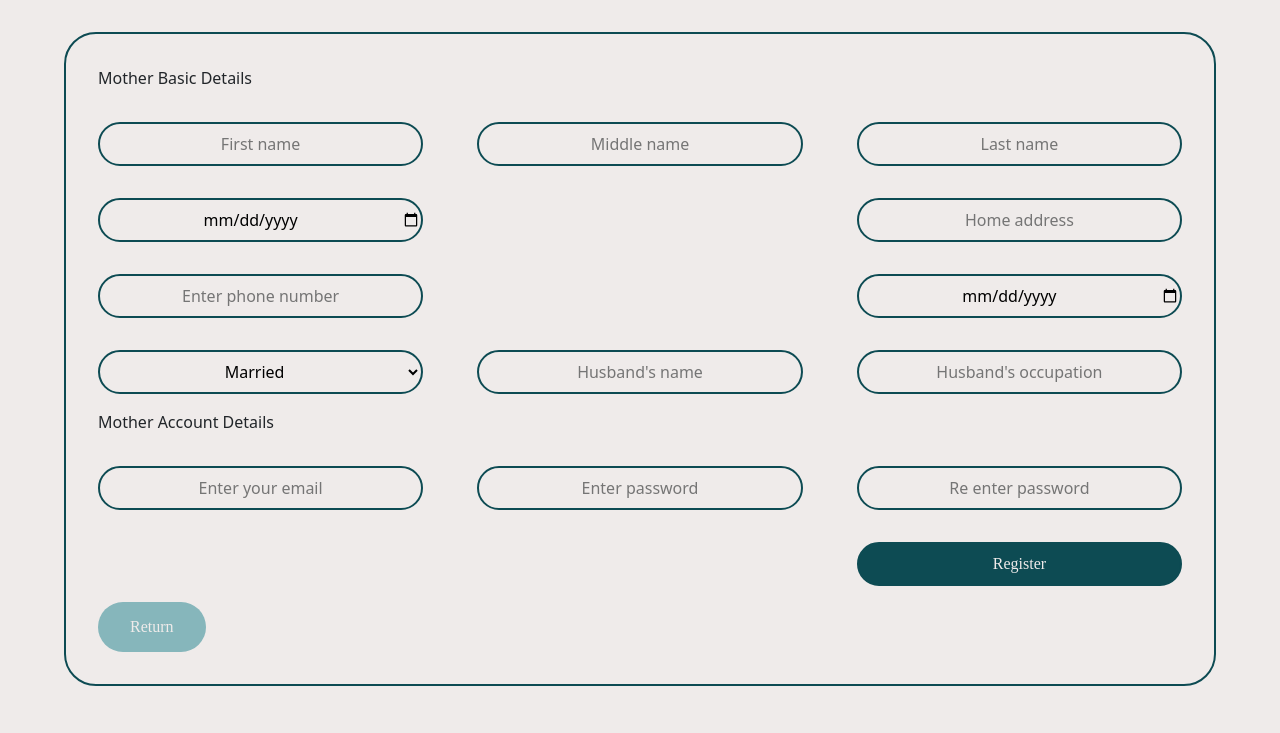
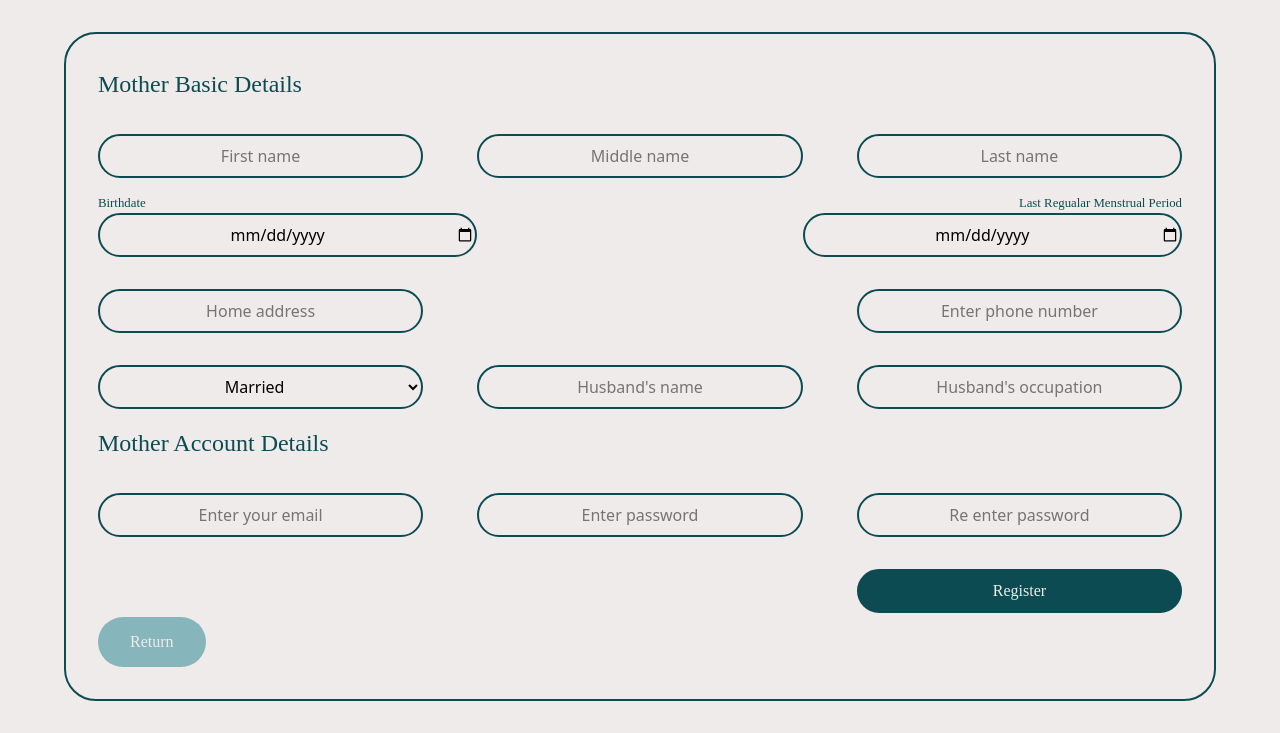
Before and after one commit to MalithGihan/Baby-Bloom-Maternity-Clinic-System, a PHP site: page /assets/pages/mama-registration.php in a window 1280 px wide. Shown: the part 128-861 px from the top of the page. Before the commit the page ends 814 px from the top, so only its background shows below. Run offline with PHP 8.4, Linux system fonts and the light colour scheme; some web fonts are replaced.

Commit message:
added simple ui changes to the mama registration page

```diff
--- a/assets/pages/mama-registration.php
+++ b/assets/pages/mama-registration.php
@@ -37,6 +37,9 @@
             .frm-row{
                 justify-content: space-between;
             }
+            .frm-col{
+                width:100%;
+            }
             input,select{
                 outline:0px;
                 border:2px solid var(--light-txt);
@@ -46,6 +49,19 @@
                 width:30%;
                 margin:1rem 0rem;
                 padding:0.5rem 0rem;
+            }
+            .frm-dt-row{
+                justify-content: space-between !important;
+            }
+            .frm-dt-l-col{
+                align-items: flex-start;
+            }
+            .frm-dt-r-col{
+                align-items:flex-end;
+            }
+            #birthday,#lrmp{
+                margin-top:0px !important;
+                width:70%
             }
             .reg-btn{
                 background-color:var(--light-txt);
@@ -59,6 +75,19 @@
                 border:2px solid var(--dark-txt);
                 color:var(--bg);
                 transition:0.6s;
+            }
+            .reg-return-btn{
+                margin-top:-2rem;
+            }
+            .frm-section-title{
+                font-family: 'Inter-Bold';
+                font-size:1.5rem;
+                color:var(--light-txt);
+            }
+            label{
+                font-family: 'Inter-Bold';
+                font-size:0.8rem;
+                color:var(--light-txt);
             }
         </style>
     </head>
@@ -74,19 +103,25 @@
         <main>
             <form method="POST" class="d-flex flex-column">
                 <div class="frm-section">
-                    <p>Mother Basic Details</p>
+                    <p class="frm-section-title">Mother Basic Details</p>
                     <div class="frm-row d-flex">
                         <input type="text" id="fname" name="mom-first-name" placeholder="First name" required>
                         <input type="text" id="mname" name="mom-mid-name" placeholder="Middle name">
                         <input type="text" id="lname" name="mom-last-name" placeholder="Last name" required>
                     </div>
-                    <div class="frm-row d-flex">
-                        <input type="date" id="birthday" name="mom-bday" placeholder="Birthday" required>
-                        <input type="text" id="address" name="mom-address" placeholder="Home address" required>
+                    <div class="frm-row frm-dt-row d-flex">
+                        <div class="frm-col frm-dt-l-col d-flex flex-column">
+                            <label for="birthday">Birthdate</label>
+                            <input type="date" id="birthday" name="mom-bday" placeholder="Birthday" required>
+                        </div>
+                        <div class="frm-col frm-dt-r-col d-flex flex-column">
+                            <label for="birthday" class="lrmp-label">Last Regualar Menstrual Period</label>
+                            <input type="date" id="lrmp" name="mom-lrmp" placeholder="Last Regualar Menstrual Period" required>
+                        </div>
                     </div>
                     <div class="frm-row d-flex">
+                        <input type="text" id="address" name="mom-address" placeholder="Home address" required>
                         <input type="tel" id="phone" name="mom-phone" pattern="[0-9]{3}-[0-9]{2}-[0-9]{3}" placeholder="Enter phone number" required>
-                        <input type="date" id="lrmp" name="mom-lrmp" placeholder="Last Regualar Menstrual Period" required>
                     </div>
                     <div class="frm-row d-flex">
                         <select name="marital-status" id="mar-status" required>
@@ -96,7 +131,7 @@
                         <input type="text" id="hub-name" name="mom-hub-name" placeholder="Husband's name">
                         <input type="text" id="hub-job" name="mom-hub-job" placeholder="Husband's occupation">
                     </div>
-                    <p>Mother Account Details</p>
+                    <p class="frm-section-title">Mother Account Details</p>
                     <div class="frm-row d-flex">
                         <input type="email" id="email" name="mom-email" placeholder="Enter your email" required>
                         <input type="password" id="pwd" name="mom-pwd" placeholder="Enter password" required>
@@ -106,7 +141,7 @@
                 <input type="submit" value="Register" class="reg-btn">
             </form>
             <a href="../pages/mama-login.php">
-                <button class="main-footer-btn">Return</button>
+                <button class="reg-return-btn main-footer-btn">Return</button>
             </a>
         </main>
     </div>
```
